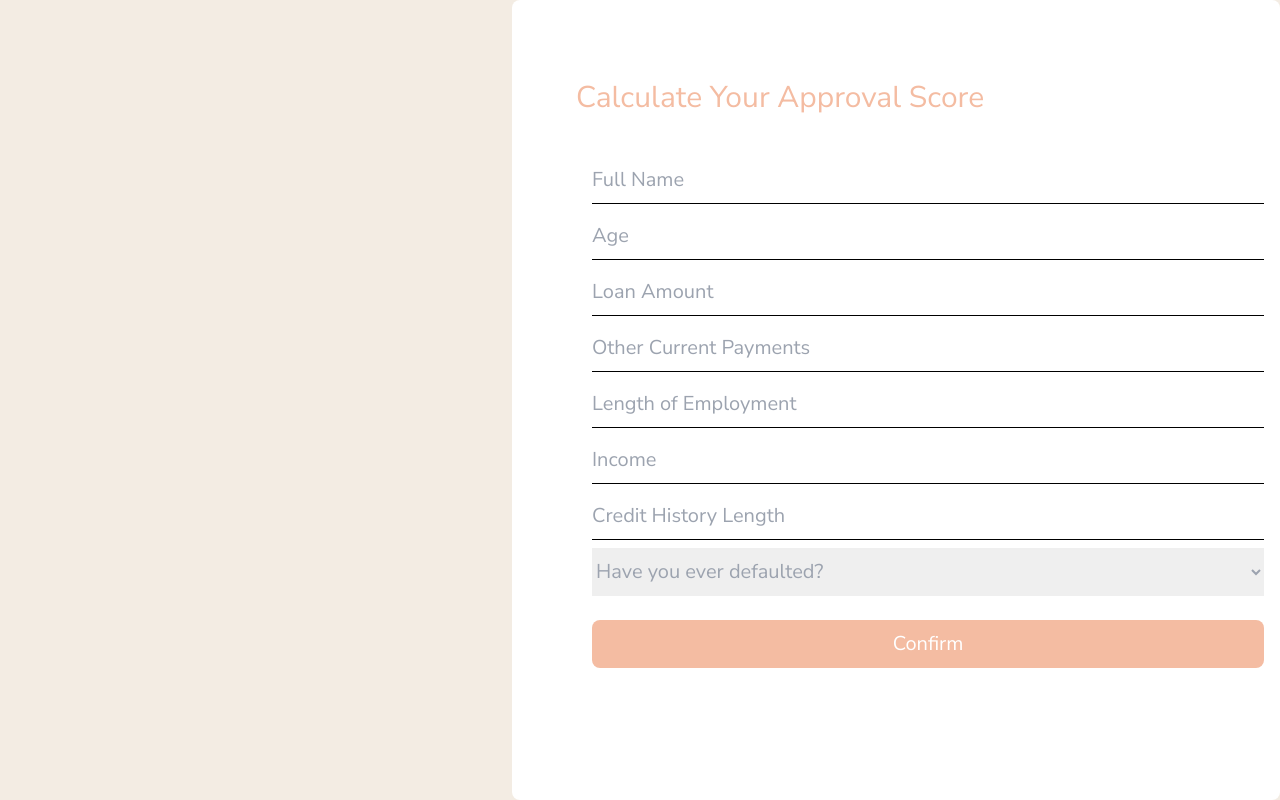
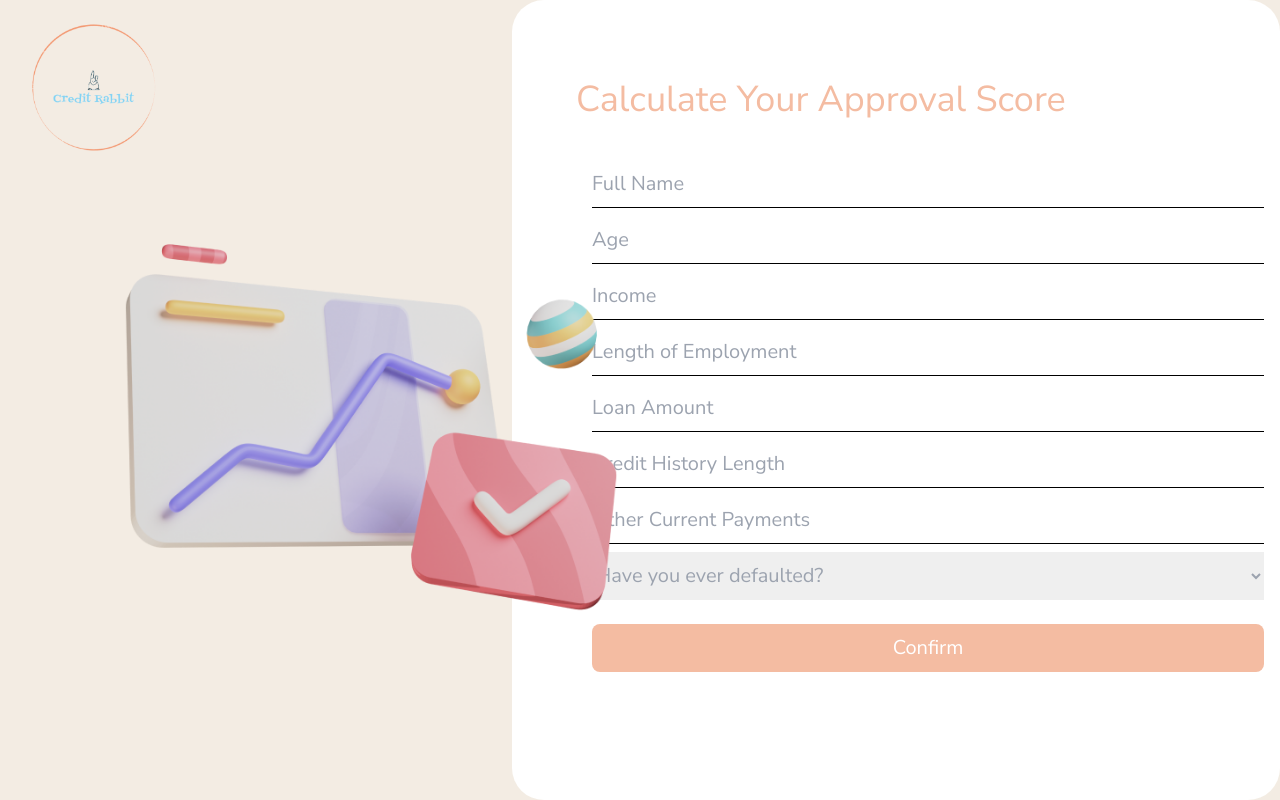
Before and after one commit to marsailifox/Team6, a React (Vite) app: page /calculate in a window 1280 px wide. Built offline with nearby package versions, Linux system fonts and the light colour scheme; a web font is replaced by a local one.

Commit message:
finishing styling on form page

```diff
--- a/src/App.css
+++ b/src/App.css
@@ -5,9 +5,9 @@
 body {
   background-color: #f3ece3;
   /* background-image: url('../public/logo.jpg'); */
-  background-size: contain;
+  /* background-size: contain;
   background-repeat: no-repeat;
-  background-attachment: fixed;
+  background-attachment: fixed; */
 }
 
 /* #root {
--- a/src/pages/CalculateScore.jsx
+++ b/src/pages/CalculateScore.jsx
@@ -127,30 +127,34 @@ function CalculateScore() {
   // const saveFormData(formData) {
   // }
 
-  return <div class="flex justify-end">
-    <div class=" rounded-lg bg-white w-3/5 h-screen">
+  return <div class="relative">
+    <div class="flex justify-end">
+    <img class="absolute top-0 left-0 mt-10 z-10 " style={{ height: '10rem', marginTop: '0.5rem', position: 'absolute', top:'0', left:'1rem' }} src="./Logo.jpg" alt="" />
+    <img class="absolute top-0 left-0 mt-10 z-10 " style={{ height: '28rem', marginTop: '13rem',position: 'absolute', top:'0', left:'5rem'}} src="./form.jpg" alt="" />
+    <div class=" bg-white w-3/5 h-screen" style={{ borderRadius: '2rem'}}>
       <div id="form-container" class="pt-20 pl-16">
-      <h1 class="text-custom_orange text-3xl">Calculate Your Approval Score</h1>
+      <h1 class="text-custom_orange text-4xl">Calculate Your Approval Score</h1>
       <form class="mt-10" onSubmit={handleSubmit}>
       <div class="max-w-2xl mx-auto">
         <input class="w-full h-12 text-xl border-b border-black mb-2 focus:outline-none focus:border-blue-500" required type='text' name='person_name' placeholder='Full Name' onChange={handleChange} />
         <input class="w-full h-12 text-xl border-b border-black mb-2 focus:outline-none focus:border-blue-500" required type='number' name='person_age' placeholder='Age' onChange={handleChange}/>
+        <input class="w-full h-12 text-xl border-b border-black mb-2 focus:outline-none focus:border-blue-500" required type='number' name='person_income' placeholder='Income' onChange={handleChange}/>
+        <input class="w-full h-12 text-xl border-b border-black mb-2 focus:outline-none focus:border-blue-500" required type='number' name='person_emp_length' placeholder='Length of Employment' onChange={handleChange}/>
         <input class="w-full h-12 text-xl border-b border-black mb-2 focus:outline-none focus:border-blue-500" required type='number' name='loan_amnt' placeholder='Loan Amount' onChange={handleChange}/>
+        <input class="w-full h-12 text-xl border-b border-black mb-2 focus:outline-none focus:border-blue-500" required type='number' name='cb_person_cred_hist_length' placeholder='Credit History Length' onChange={handleChange}/>
         <input class="w-full h-12 text-xl border-b border-black mb-2 focus:outline-none focus:border-blue-500" required type='number' name='other_payments' placeholder='Other Current Payments' onChange={handleChange}/>
-        <input class="w-full h-12 text-xl border-b border-black mb-2 focus:outline-none focus:border-blue-500" required type='number' name='person_emp_length' placeholder='Length of Employment' onChange={handleChange}/>
-        <input class="w-full h-12 text-xl border-b border-black mb-2 focus:outline-none focus:border-blue-500" required type='number' name='person_income' placeholder='Income' onChange={handleChange}/>
-        <input class="w-full h-12 text-xl border-b border-black mb-2 focus:outline-none focus:border-blue-500" required type='number' name='cb_person_cred_hist_length' placeholder='Credit History Length' onChange={handleChange}/>
         <select class="w-full h-12 text-xl text-gray-400 focus:outline-none focus:border-blue-500" required name='defaultStatus' onChange={handleChange}>
           <option>Have you ever defaulted? </option>
           <option value='True'>Yes</option>
           <option value='False'>No</option>
         </select>
-        <input class="w-full h-12 mt-6 text-white bg-custom_orange text-xl rounded-lg" type='submit' value='Confirm'/>
+        <input class=" w-full h-12 mt-6 text-white bg-custom_orange text-xl rounded-lg" type='submit' value='Confirm'/>
         </div>
       </form>
       </div>
     </div>
     </div>
+    </div>
 }
 
 export default CalculateScore;
```
Also changed, not shown: public/Image used for Form Page.jpg (deleted), public/form.jpg (added).
